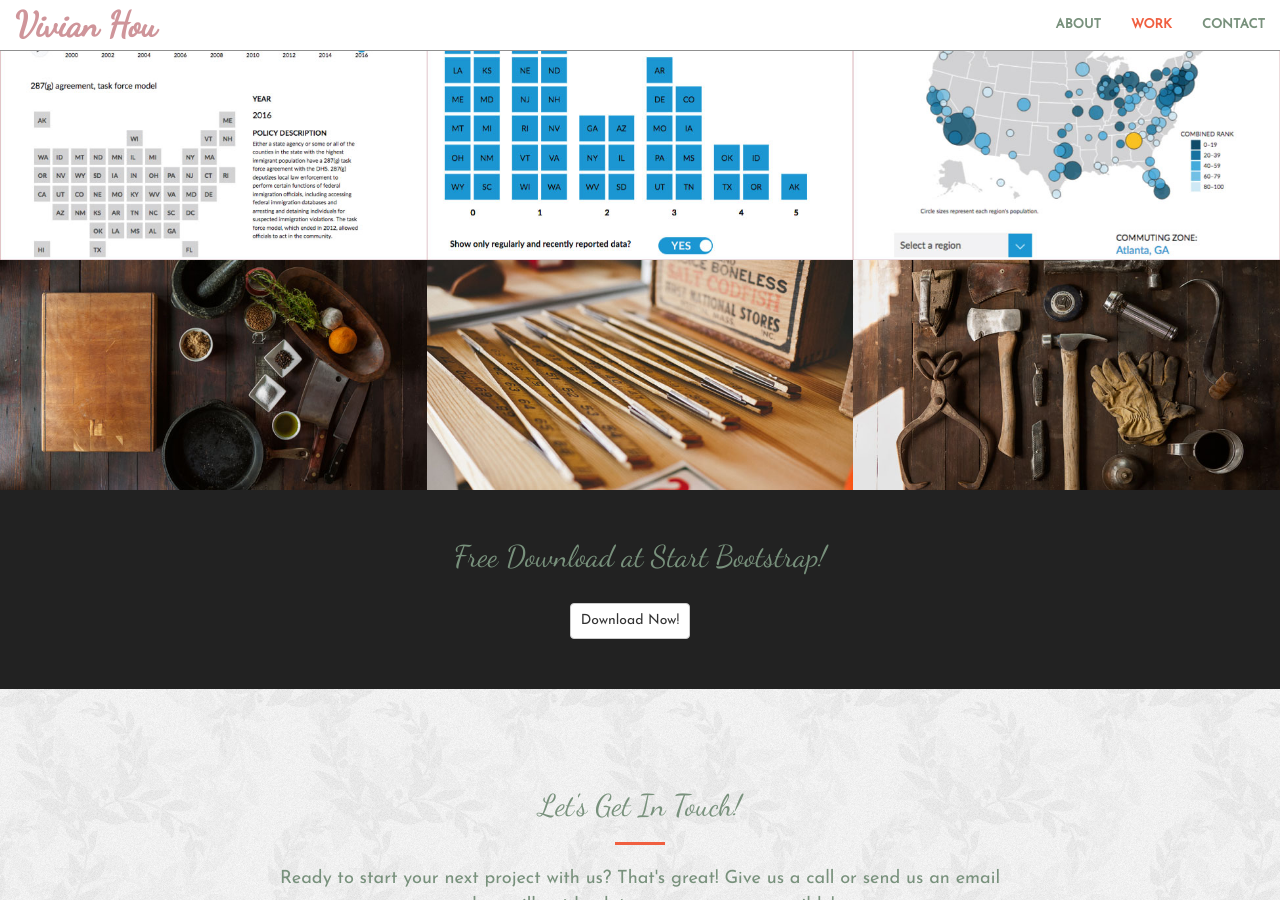
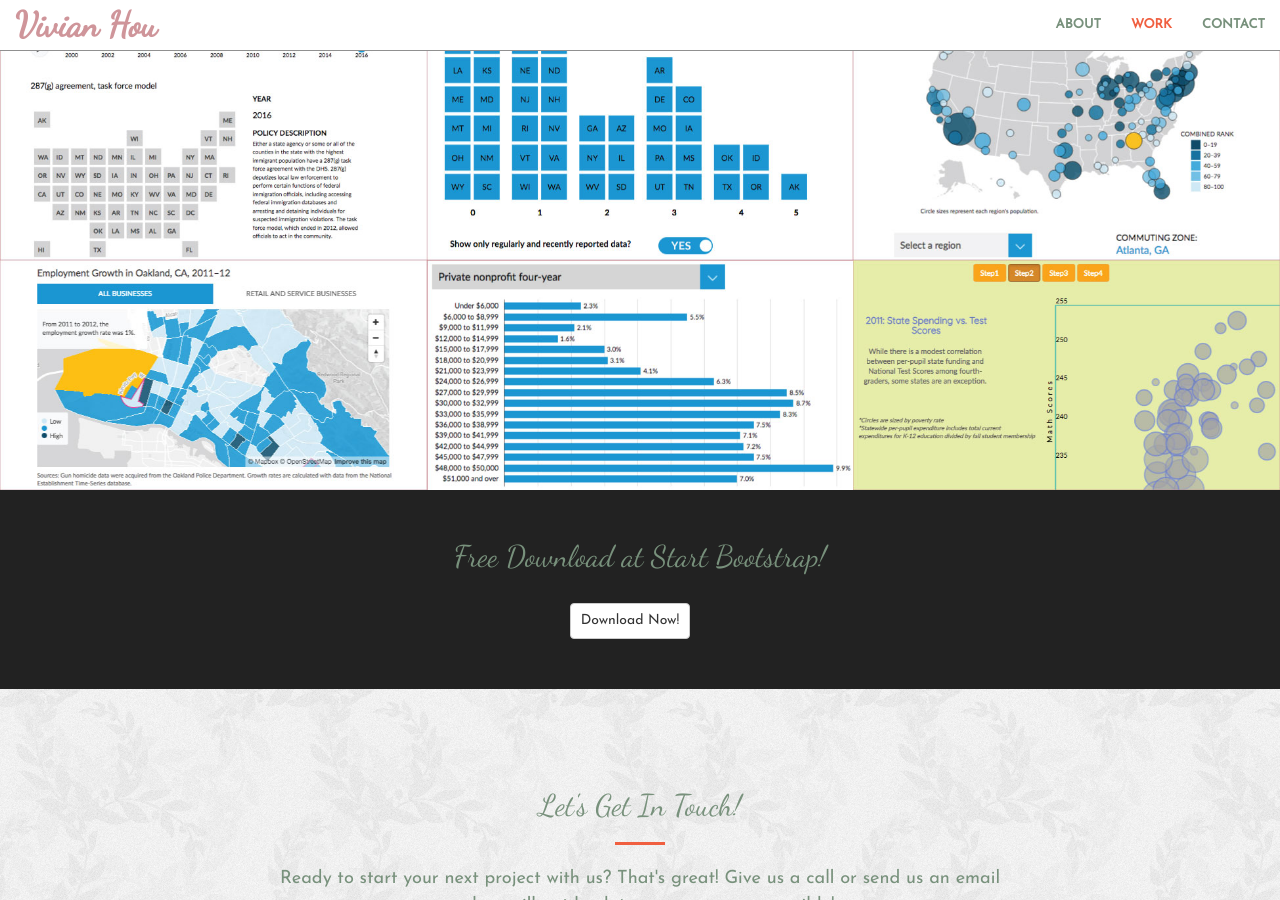
Before and after one commit to vivhou/vivhou.github.io, a Jekyll site: the page built from index.html, in a window 1280 px wide and 900 px high, scrolled down 1926 px. Built offline with Jekyll 4.4.1, drawn with Linux system fonts in a browser that asks for light colours.

Commit message:
added more images to portfolio

```diff
--- a/_includes/portfolio.html
+++ b/_includes/portfolio.html
@@ -47,45 +47,45 @@
                 </a>
             </div>
             <div class="col-lg-4 col-sm-6">
-                <a href="#" class="portfolio-box">
-                    <img src="img/portfolio/4.jpg" class="img-responsive" alt="">
+                <a href="http://www.urban.org/features/gun-violence-stunting-business-growth" target="_blank" class="portfolio-box">
+                    <img src="4.jpg" class="img-responsive" alt="">
                     <div class="portfolio-box-caption">
                         <div class="portfolio-box-caption-content">
                             <div class="project-category text-faded">
-                                Category
+                                mapbox and d3 data viz
                             </div>
                             <div class="project-name">
-                                Project Name
+                                Feature: Gun Violence on Business Growth
                             </div>
                         </div>
                     </div>
                 </a>
             </div>
             <div class="col-lg-4 col-sm-6">
-                <a href="#" class="portfolio-box">
-                    <img src="img/portfolio/5.jpg" class="img-responsive" alt="">
+                <a href="http://collegeaffordability.urban.org/" target="_blank" class="portfolio-box">
+                    <img src="5.jpg" class="img-responsive" alt="">
                     <div class="portfolio-box-caption">
                         <div class="portfolio-box-caption-content">
                             <div class="project-category text-faded">
-                                Category
+                                c3.js charts
                             </div>
                             <div class="project-name">
-                                Project Name
+                                College Affordability Website
                             </div>
                         </div>
                     </div>
                 </a>
             </div>
             <div class="col-lg-4 col-sm-6">
-                <a href="#" class="portfolio-box">
-                    <img src="img/portfolio/6.jpg" class="img-responsive" alt="">
+                <a href="https://vivhou.github.io/D3-final-project/#" target="_blank" class="portfolio-box">
+                    <img src="6.jpg" class="img-responsive" alt="">
                     <div class="portfolio-box-caption">
                         <div class="portfolio-box-caption-content">
                             <div class="project-category text-faded">
-                                Category
+                                d3 data viz
                             </div>
                             <div class="project-name">
-                                Project Name
+                                Final project in data viz course
                             </div>
                         </div>
                     </div>
```
Also changed, not shown: 4.jpg (added), 5.jpg (added), 6.jpg (added), 4 other files.
